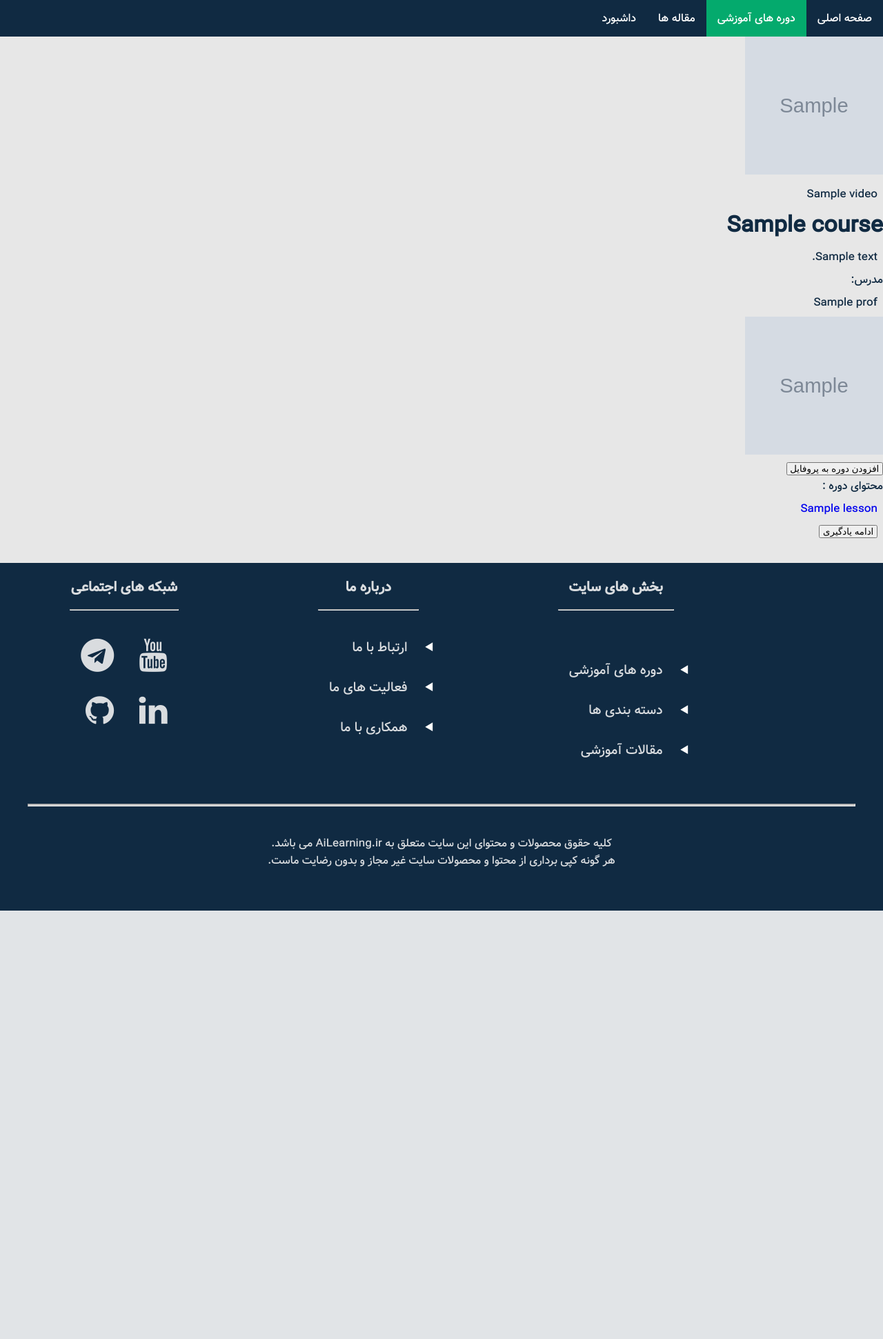
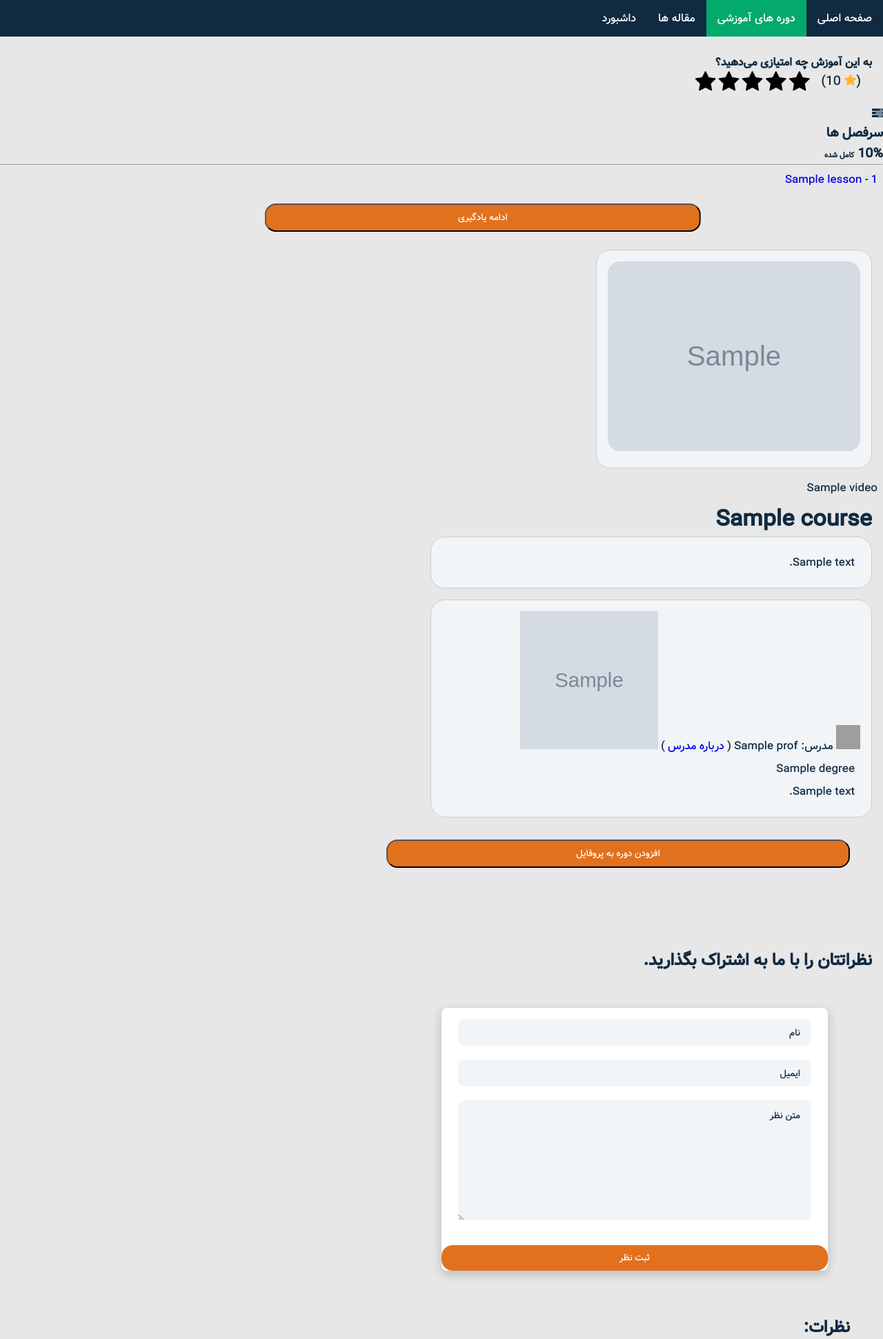
Before and after one commit to Saeid-Shakeri/AiLearning, a Django app: template templates/course/course_detail.html in a window 1280 px wide. Shown: the top 1941 px of the page at 69% size. Before the commit the page ends 1320 px from the top, so only its background shows below. Run offline with Django 3.2, Linux system fonts and the light colour scheme; the template is opened without the code that fills it: most values are stand-ins (such as "Sample title", 1, 10 or a date in 2020); grey boxes marked "Sample" are stand-in pictures; some libraries are stand-ins or nearby versions; grey boxes are pictures that could not be loaded.

Commit message:
some changes

```diff
--- a/templates/course/course_detail.html
+++ b/templates/course/course_detail.html
@@ -1,13 +1,12 @@
 {% extends "base/base.html" %}
 
 {% block title %}
-AiLearning | {{course.slug}}
+  AiLearning | {{course.name}}
 {% endblock %}
 
-
-    <!-- navbar -->
-    {% block navbar %}
-    <ul>
+  <!-- navbar -->
+  {% block navbar %}
+    <ul id="navbar">
       <li style="float:right"><a href="{% url 'index' %}"> صفحه اصلی </a></li>
       <li style="float:right"><a class="active" href="{% url 'courses' %}"> دوره های آموزشی</a></li>
       <li style="float:right"><a href="{% url 'article_list' %}">  مقاله ها  </a></li>
@@ -17,55 +16,178 @@ AiLearning | {{course.slug}}
         <li><a  href="{% url 'signup' %}"> ثبت نام </a></li>
       {% endif %}
     </ul>
-    {% endblock %}
-      <!-- end of navbar -->
+  {% endblock %}
+  <!-- end of navbar -->
 
 {% block content %}
+  <br>
+  <div style="direction: ltr;margin-right:1rem; display:inline; float:right;">
+    {% if not rate %}
+      <h4>به این آموزش چه امتیازی می‌دهید؟ </h4>
+      <form class="rate-form" action="" method="POST" id="{{course.id}}" style="display:inline; margin:0.5rem;">
+        {% csrf_token %}
+        <button type="submit" class="fa fa-star fa-2x star-btn" id="first"></button>
+        <button type="submit" class="fa fa-star fa-2x star-btn" id="second"></button>
+        <button type="submit" class="fa fa-star fa-2x star-btn" id="third"></button>
+        <button type="submit" class="fa fa-star fa-2x star-btn" id="fourth"></button>
+        <button type="submit" class="fa fa-star fa-2x star-btn" id="fifth"></button>
+      </form>
+    {% endif %}
+    <div style="direction: ltr;margin-right:1rem; display:inline; float:right;">&nbsp;
+      <h3 style="display:inline; font-weight:100;">
+        ({{course.score}}
+        <button type="submit" class="fa fa-star fa-1x star-btn checked"
+                style="color:#ffb627;" id="first"></button>)
+      </h3>
+    </div>
+    <div id="confirm-box"></div>
+    <input id="type" name="type" value="course" hidden>
+    <input id="score" name="score" value="{{course.score}}" hidden>
+  </div>
+  <br><br>
+
+  <br>
+
+  <div class="topics" id="sar">
+    <i class="fa fa-tasks topics-head-icon" aria-hidden="true"></i>
+    <h3 class="topics-head">
+      سرفصل ها
+    </h3>
+    <div class="course-progress">
+      <h3 style="display:inline;">{{ attend.progress }}%
+        <h6 style="display:inline;">
+          کامل شده
+        </h6>
+      </h3>
+    </div>
+    <hr>
+    {% for lesson in lessons %}
+      <p><a href="{% url 'lesson' lesson.slug %}">{{forloop.counter}} - {{ lesson }} </a></p>
+    {% endfor %}
+      {% if attend %}
+        <form action="continue_course/" method="post">
+          {% csrf_token %}
+          <p><input class="btn btn-continue" type="submit" value=" ادامه یادگیری "></p>
+          <input name="course_id" value="{{course.id}}" hidden>
+        </form>
+      {% else %}
+        <form action="addcourse/" method="post">
+          {% csrf_token %}
+          <p><input class="btn btn-continue" type="submit" value=" افزودن به پروفایل "></p>
+        </form>
+      {% endif %}
+
+
+  </div>
+
 
   {% if course.image %}
-    <img src="{{ course.image.url }} " height="200" width="200">
+  <div class="course-pic">
+    <img src="{{ course.image.url }}">
+  </div>
   {% endif %}
   <p>{{ course.video }}</p>
-  <h1>{{ course.name }}</h1>
-  <p>{{ course.body }}</p>
+  <h1 style="margin-right: 1rem;">{{ course.name }}</h1>
+  <div class="course-body">{{ course.body|linebreaks }}</div>
+
+
+<div class="course-body">
+<img src="/static/man.png" height="35" width="35" style=""></img>
   مدرس:
   {% for prof in prof %}
-    <p>{{ prof.name }}</p>
+    {{ prof.name }} ( <a href="#">  درباره مدرس  </a> )
     {% if prof.image %}
-      <img src="{{ prof.image.url }} " alt="prof image" height="200" width="200">
+      <img src="{{ prof.image.url }} " alt="professor image" height="200" width="200">
     {% endif %}
+    {{prof.degree|linebreaks}}
+    {{prof.bio|linebreaks}}
 
   {% endfor %}
+
+</div>
 
   <form action="addcourse/" method="post">
     {% csrf_token %}
     <input type="hidden" value="{{course.id}}" name="course_id">
-    <input type="submit" value=" افزودن دوره به پروفایل ">
+    <input type="submit" value=" افزودن دوره به پروفایل " class="btn btn-add">
   </form>
-  محتوای دوره :
-{% for lesson in lessons %}
-<p>
-  <a href="{% url 'lesson' lesson.slug %}">{{ lesson }}</p>
 
-{% comment %} <p>
-  {% if lesson.file  %}
 
-    <a href="{{lesson.file.url}}">   مشاهده آنلاین فایل   </a> <p></p>
 
-    <a href="{{lesson.file.url}}" download>  دانلود فایل </a>
 
-  {% endif %}<p>
 
-  {% if lesson.video  %}
+<br><br>
+<br><br>
 
-  <a href="{% url 'course:lesson' lesson.slug %}">   مشاهده و دانلود فیلم آموزشی این جلسه
-  </a>
+<h2 style="margin-right: 1rem;"> نظراتتان را با ما به اشتراک بگذارید. </h2>
+<br><br>
+<article class="contact-form" style="margin-right:5rem; margin-bottom:4rem;">
+<form action="{% url 'course_details' course.slug %}" method="post">
+  {% csrf_token %}
+  <div class="form-group">
+    <input class="form-control" name="name" placeholder="نام" type="text" requierd>
+    <input class="form-control" name="email" placeholder="ایمیل" type="email" requierd>
+    <textarea class="form-control" name="comment" placeholder="متن نظر " type="message" rows="10" requierd></textarea>
+  </div>
+  <button class="btn submit-btn" type="submit"> ثبت نظر   </button>
+</form>
 
-{% endif %}  {% endcomment %}
-</p>
-</p>
+</article>
+<h2 style="margin-right:3rem;">   نظرات:   </h2>
+<br><br>
+{% for comment in comments %}
+<div class="comment">
+  {% comment %} <img src="/static/female.png" class="img-circle" height="65" width="65" alt="Avatar" style="display:inline;"> {% endcomment %}
+      <h4 class="comment-name"> {{ comment.name }}</h4>
+      <small class="comment-date"> {{ comment.date_added }}</small>
+    {{ comment.content|linebreaks }}
+    {% for answer in comment.CourseCommentAnswer_set.all %}
+    <div class="comment">
+      <h4 class="comment-name"> {{ answer.name }}</h4>
+      <small class="comment-date"> {{ answer.date_added }}</small>
+      {{ answer.content|linebreaks }}
+
+
+    </div>
+{% endfor %}
+</div>
+<br id="footer">
+
+{% empty %}
+<div>
+    <p>  هنوز هیچ نظری وجود ندارد.  </p>
+</div>
 {% endfor %}
 
-<p>  <input type="submit" value=" ادامه یادگیری "></p>
+{% comment %}
+<script>
+  function checkOffset1() {
+    if($('#sar').offset().top + $('#sar').height()
+                                           >= $('#footer').offset().top )
+        $('#sar').css('position', 'absolute');
+    if($(document).scrollTop() + window.innerHeight < $('#footer').offset().top)
+        $('#sar').css('position', 'fixed'); // restore when you scroll up
+}
+
+  $(document).scroll(function() {
+    checkOffset1();
+
+});</script> {% endcomment %}
+{% comment %} <script>
+function checkOffset() {
+  var a=$(document).scrollTop()+window.innerHeight;
+  var b=$('#footer').offset().top;
+  if (a<b) {
+    $('#sar').css('bottom', '10px');
+  } else {
+    $('#sar').css('bottom', (10+(a-b))+'px');
+  }
+}
+$(document).ready(checkOffset);
+$(document).scroll(checkOffset);
+
+</script> {% endcomment %}
+
+<script type="text/javascript" src="/static/js/calculate-rates.js" defer></script>
 
 {% endblock %}
```
